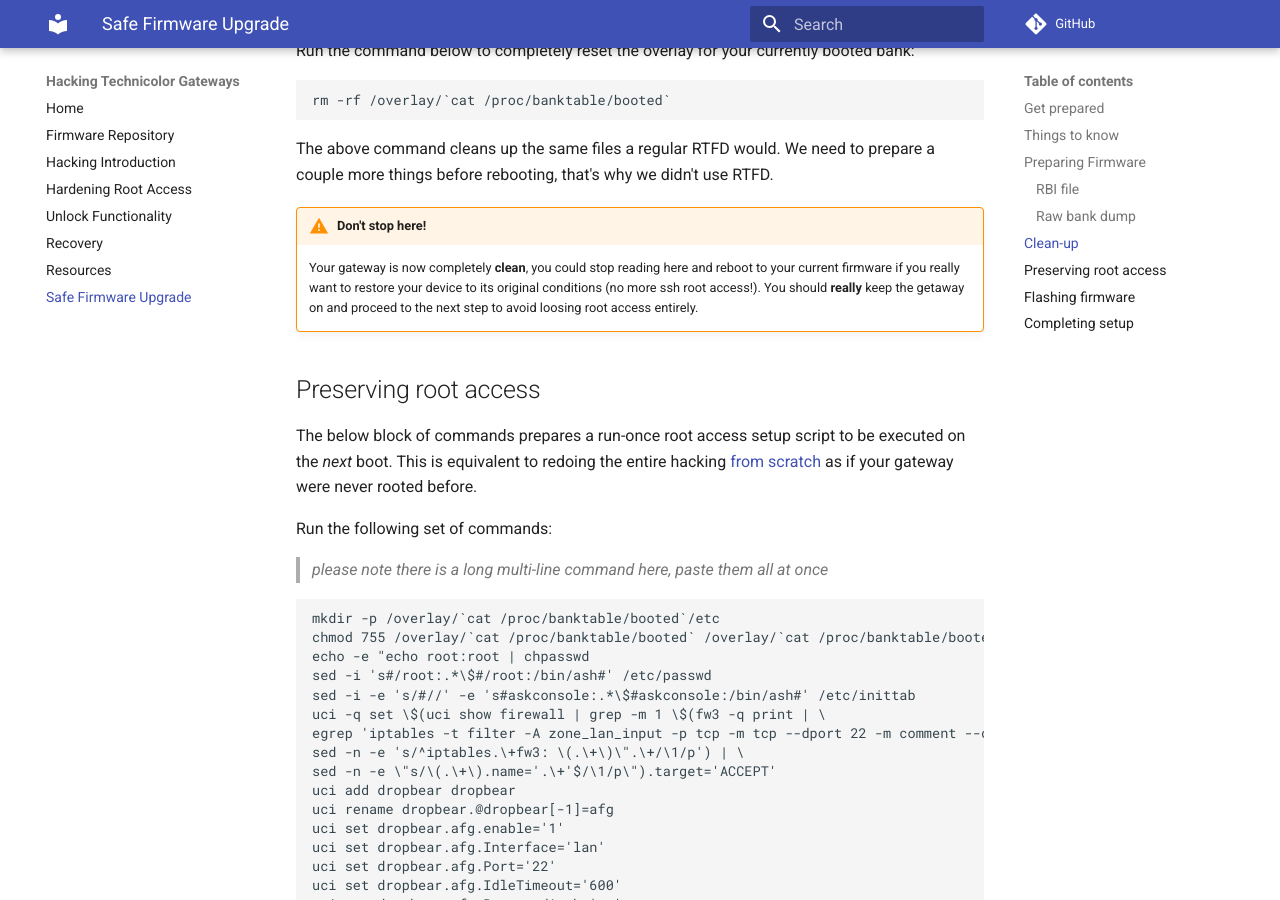
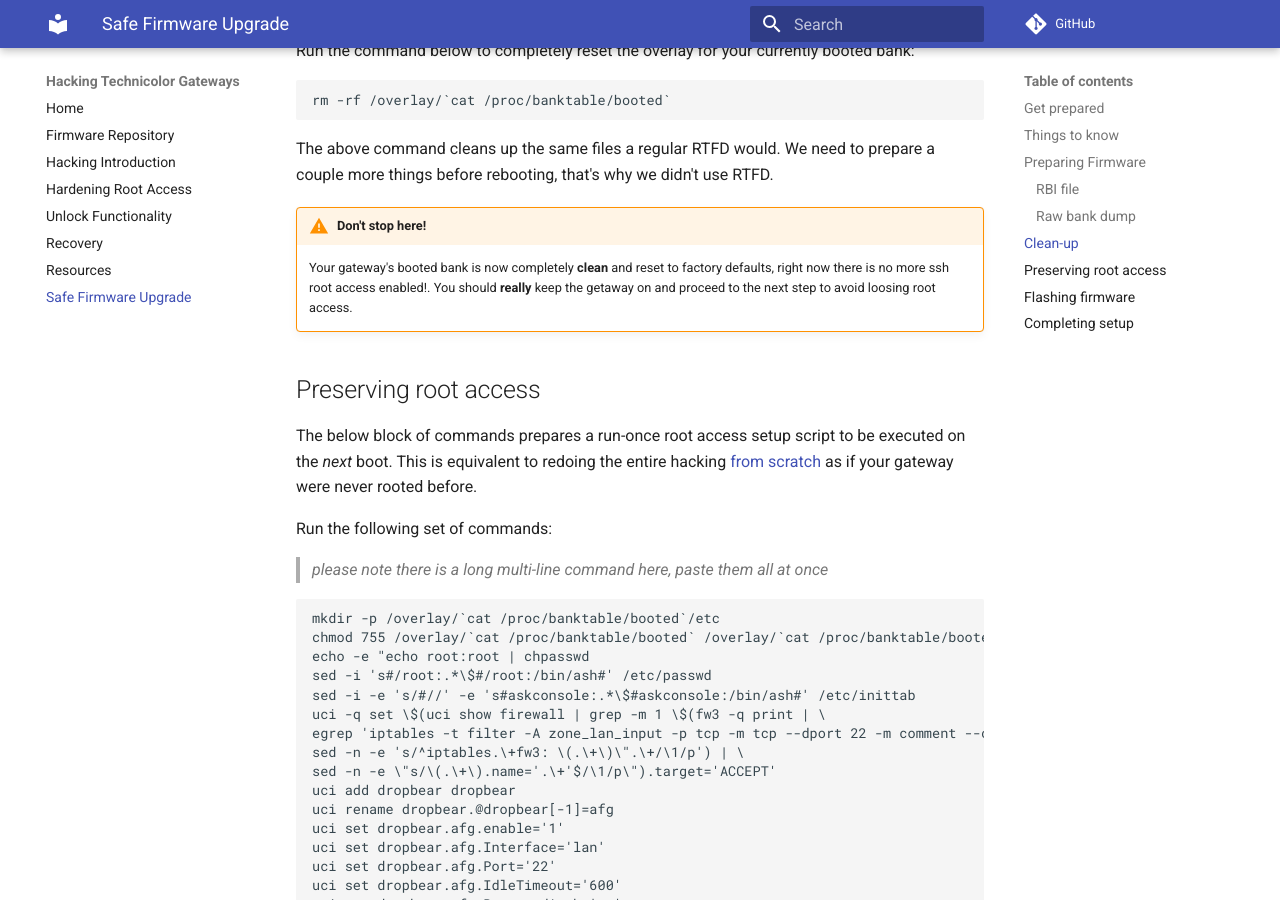
Before and after one commit to hack-technicolor/hack-technicolor, an MkDocs documentation site: the page built from docs/Upgrade.md, in a window 1280 px wide and 900 px high, scrolled down 2986 px. Built offline with MkDocs 1.6.1 and Material for MkDocs 9.7.7, drawn with Linux system fonts in a browser that asks for light colours; comment, search, counter and statistics services are not loaded.

Commit message:
simplify warning

```diff
--- a/docs/Upgrade.md
+++ b/docs/Upgrade.md
@@ -87,7 +87,7 @@ rm -rf /overlay/`cat /proc/banktable/booted`
 The above command cleans up the same files a regular RTFD would. We need to prepare a couple more things before rebooting, that's why we didn't use RTFD.
 
 !!! warning "Don't stop here!"
-    Your gateway is now completely **clean**, you could stop reading here and reboot to your current firmware if you really want to restore your device to its original conditions (no more ssh root access!). You should **really** keep the getaway on and proceed to the next step to avoid loosing root access entirely.
+    Your gateway's booted bank is now completely **clean** and reset to factory defaults, right now there is no more ssh root access enabled!. You should **really** keep the getaway on and proceed to the next step to avoid loosing root access.
 
 ## Preserving root access
 
```
